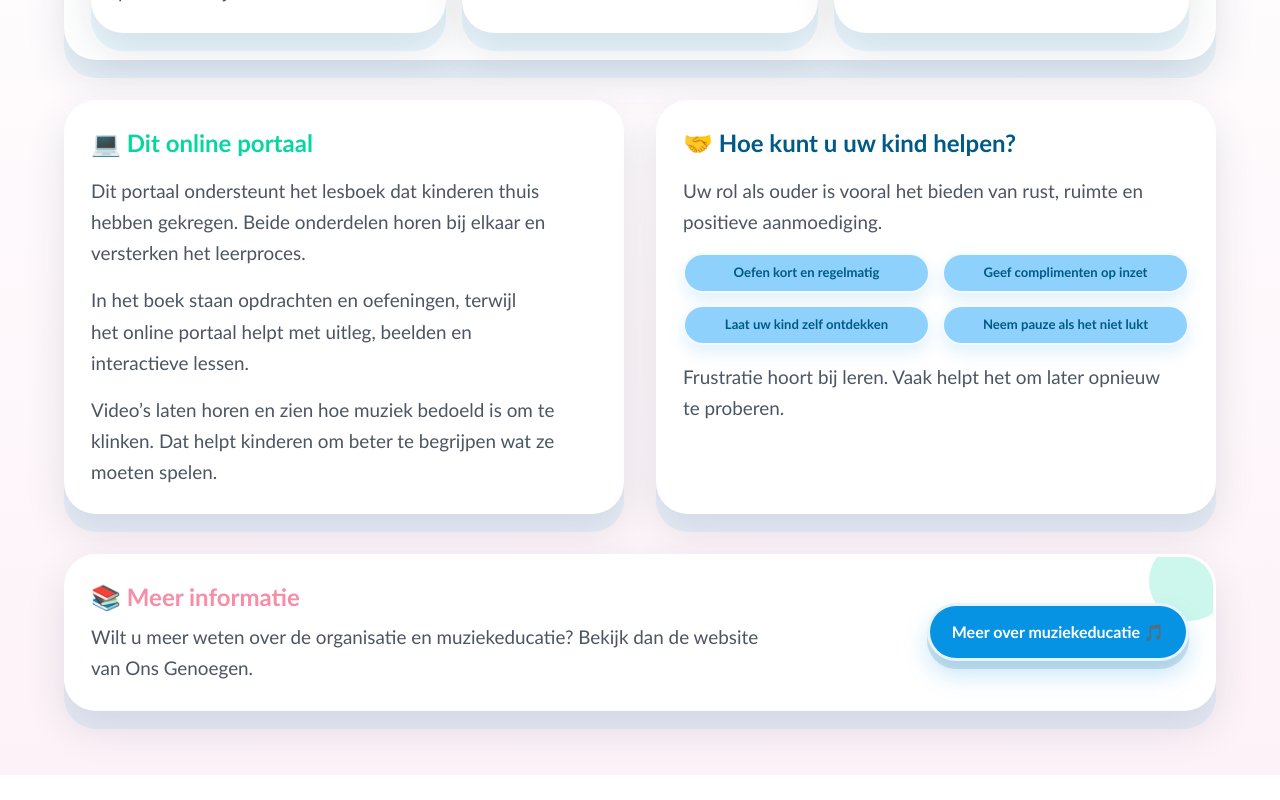
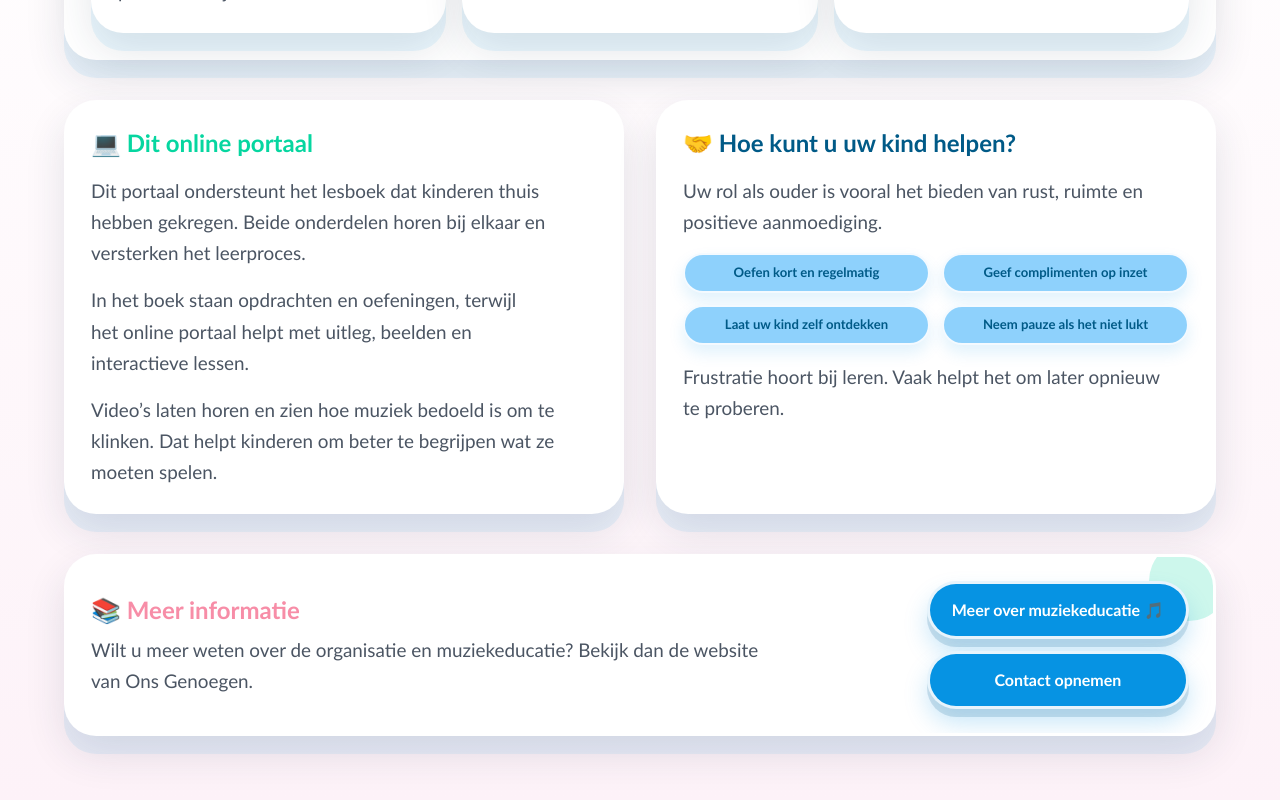
Before and after one commit to ThijsvdM/plezier-in-muziek-maken, a Next.js app: page /ouders in a window 1280 px wide. Shown: the part 1349-2149 px from the top of the page. Before the commit the page ends 2124 px from the top, so only its background shows below. Built offline with nearby package versions, Linux system fonts and the light colour scheme.

Commit message:
Small change in ouders page

```diff
--- a/src/app/ouders/page.js
+++ b/src/app/ouders/page.js
@@ -1,3 +1,5 @@
+import Link from "next/link";
+
 export default function OudersPage() {
   return (
     <main
@@ -158,6 +160,7 @@
               </p>
             </div>
 
+            <div className="flex flex-col gap-3">
               <a
                 href="https://www.onsgenoegen.org"
                 target="_blank"
@@ -166,6 +169,11 @@
               >
                 Meer over muziekeducatie 🎵
               </a>
+
+              <Link href="/contact" className="btn">
+                Contact opnemen
+              </Link>
+            </div>
           </div>
         </section>
       </div>
```
Lines whose indentation alone changed are shown as unchanged.
